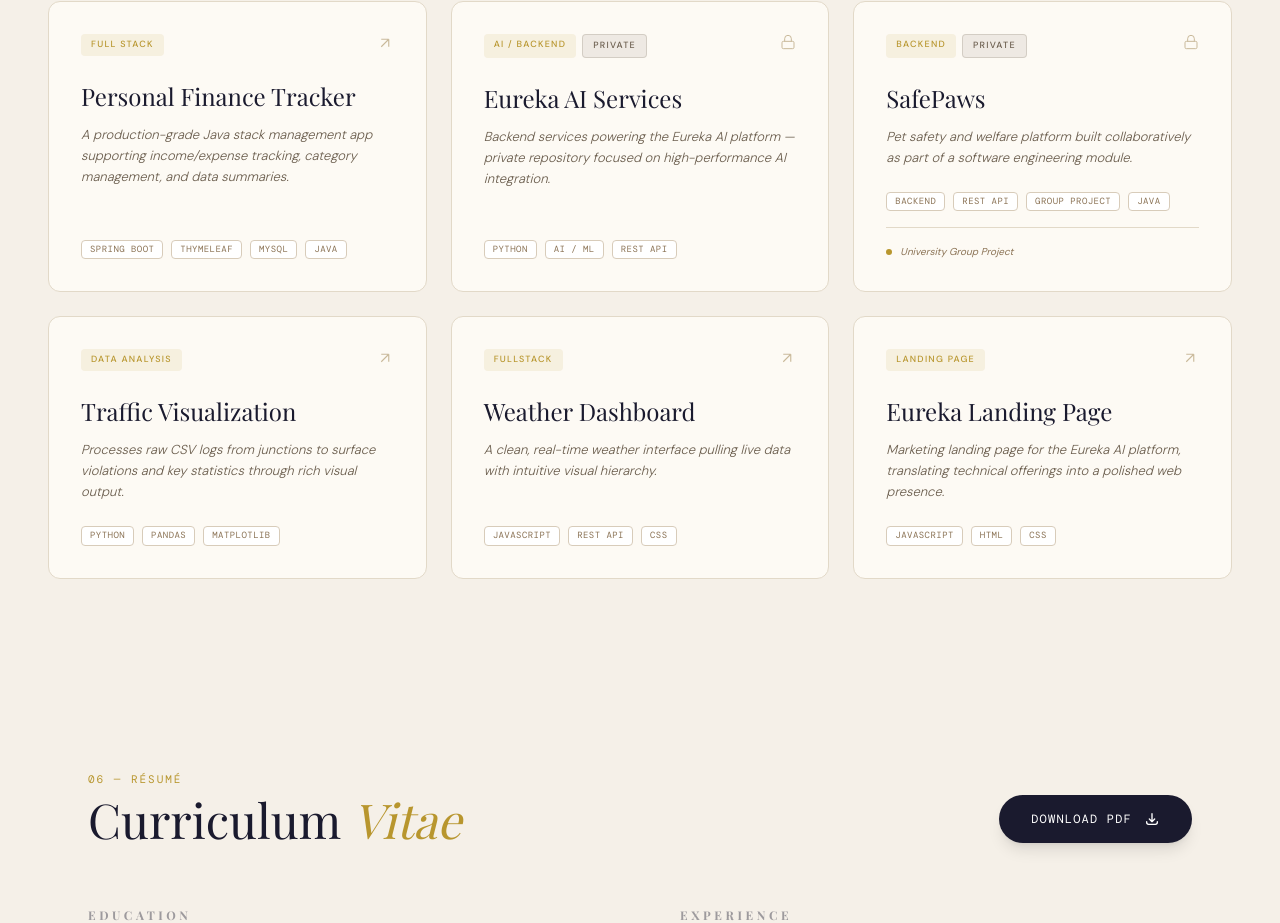
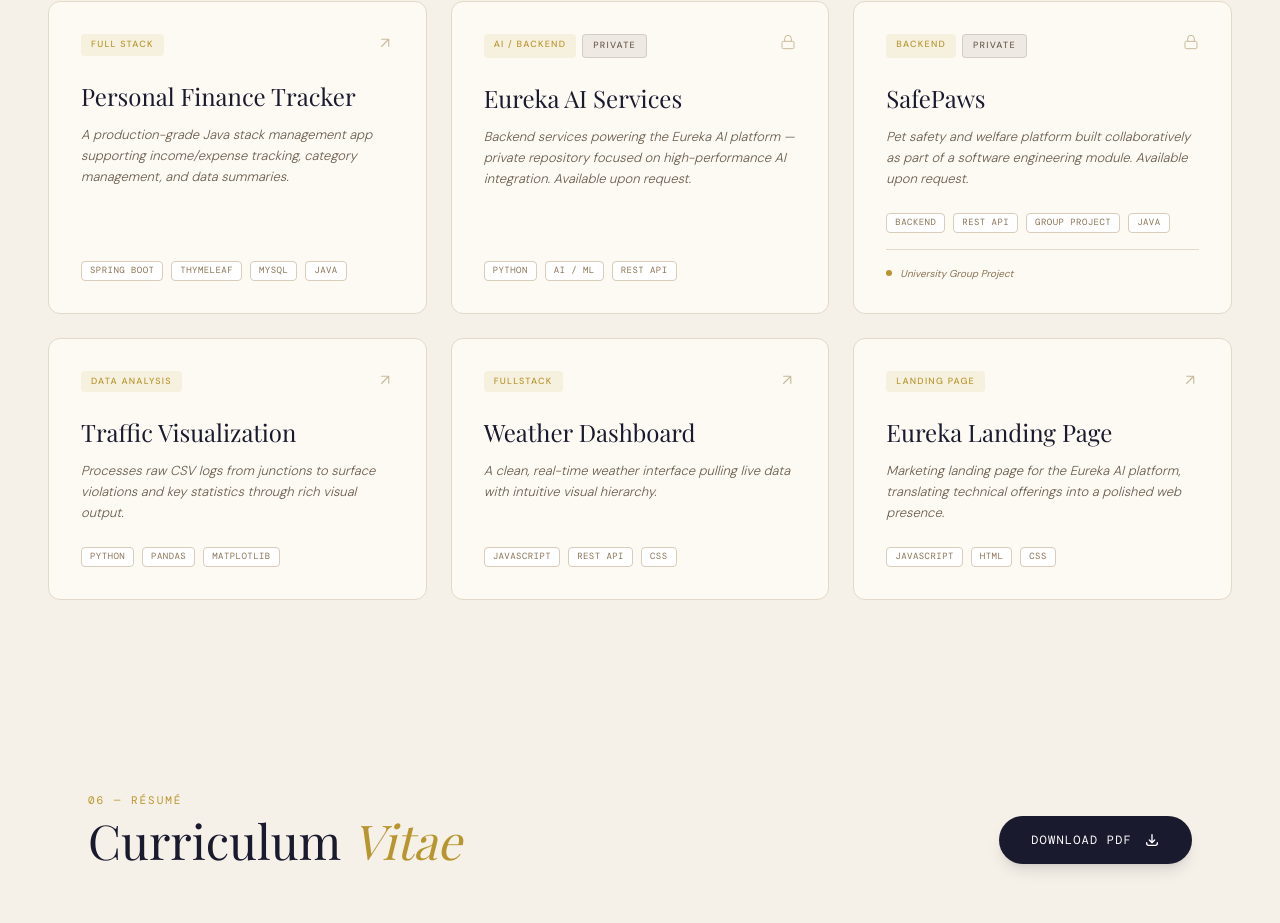
Before and after one commit to emithjayasuriya020/my-portfolio-website, a Next.js app: page / in a window 1280 px wide. Shown: the part 2696-3619 px from the top of the page. Built offline with nearby package versions, Linux system fonts and the light colour scheme; a web font is replaced by a local one.

Commit message:
bug: fixing github redirect issue

```diff
--- a/src/components/sections/Projects.tsx
+++ b/src/components/sections/Projects.tsx
@@ -7,14 +7,14 @@ const PROJECT_DATA = [
     date: '2024',
     description: 'A production-grade Java stack management app supporting income/expense tracking, category management, and data summaries.',
     tags: ['SPRING BOOT', 'THYMELEAF', 'MYSQL', 'JAVA'],
-    link: 'https://github.com/emithjayasuriya/personal-finance-tracker',
+    link: 'https://github.com/emithjayasuriya020/personal-finance-tracker',
     type: 'public'
   },
   {
     title: 'Eureka AI Services',
     category: 'AI / BACKEND',
     date: '2024',
-    description: 'Backend services powering the Eureka AI platform — private repository focused on high-performance AI integration.',
+    description: 'Backend services powering the Eureka AI platform — private repository focused on high-performance AI integration. Available upon request.',
     tags: ['PYTHON', 'AI / ML', 'REST API'],
     type: 'private'
   },
@@ -22,7 +22,7 @@ const PROJECT_DATA = [
     title: 'SafePaws',
     category: 'BACKEND',
     date: '2023',
-    description: 'Pet safety and welfare platform built collaboratively as part of a software engineering module.',
+    description: 'Pet safety and welfare platform built collaboratively as part of a software engineering module. Available upon request.',
     tags: ['BACKEND', 'REST API', 'GROUP PROJECT', 'JAVA'],
     type: 'private',
     badge: 'University Group Project'
@@ -33,7 +33,7 @@ const PROJECT_DATA = [
     date: '2024',
     description: 'Processes raw CSV logs from junctions to surface violations and key statistics through rich visual output.',
     tags: ['PYTHON', 'PANDAS', 'MATPLOTLIB'],
-    link: 'https://github.com/emithjayasuriya/python-traffic-visualization',
+    link: 'https://github.com/emithjayasuriya020/python-traffic-visualization',
     type: 'public'
   },
   {
@@ -42,7 +42,7 @@ const PROJECT_DATA = [
     date: '2024',
     description: 'A clean, real-time weather interface pulling live data with intuitive visual hierarchy.',
     tags: ['JAVASCRIPT', 'REST API', 'CSS'],
-    link: 'https://github.com/emithjayasuriya/weather-dashboard',
+    link: 'https://github.com/emithjayasuriya020/weather-dashboard',
     type: 'public'
   },
   {
@@ -51,7 +51,7 @@ const PROJECT_DATA = [
     date: '2024',
     description: 'Marketing landing page for the Eureka AI platform, translating technical offerings into a polished web presence.',
     tags: ['JAVASCRIPT', 'HTML', 'CSS'],
-    link: 'https://github.com/emithjayasuriya/eureka-landing-page',
+    link: 'https://github.com/emithjayasuriya020/eureka-landing-page',
     type: 'public'
   }
 ];
```
